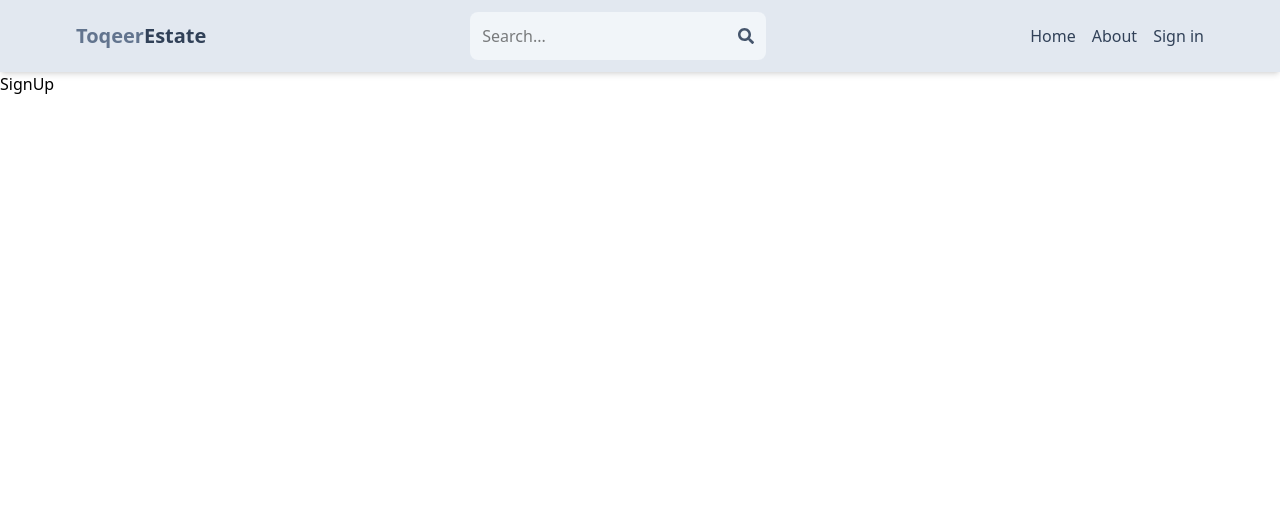
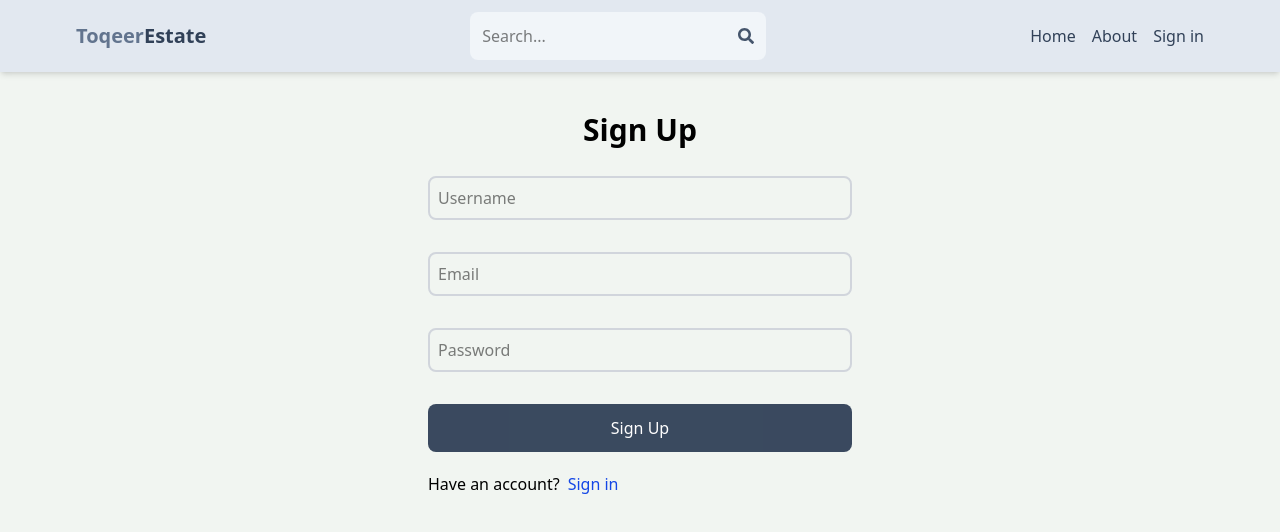
Before and after one commit to toqeer92ahmad-ali/estate, a React (Vite) app in the folder client/: page /sign-up in a window 1280 px wide. Shown: the top 532 px of the page. Built offline with nearby package versions, Linux system fonts and the light colour scheme.

Commit message:
complete sign up page

```diff
--- a/client/src/index.css
+++ b/client/src/index.css
@@ -1 +1,5 @@
 @import "tailwindcss";
+
+body{
+    background-color: rgb(241, 245, 241);
+}
--- a/client/src/pages/SignUp.jsx
+++ b/client/src/pages/SignUp.jsx
@@ -1,9 +1,22 @@
 import React from 'react'
+import { Link } from 'react-router-dom'
 
 export default function SignUp() {
   return (
-    <div>
-      SignUp
+    <div className= "p-3 max-w-md mx-auto">
+    <h1 className= "text-3xl text-center font-semibold my-7">Sign Up</h1>
+    <form className= "flex flex-col gap-4">
+      <input type= "text" placeholder="Username" className="border-2 border-gray-300 p-2 rounded-lg w-full mb-4"/>
+      <input type= "email" placeholder="Email" className="border-2 border-gray-300 p-2 rounded-lg w-full mb-4"/>
+      <input type= "password" placeholder="Password" className="border-2 border-gray-300 p-2 rounded-lg w-full mb-4"/>
+      <button type="submit" className="bg-slate-700 text-white p-3 hover: opacity-95 rounded-lg w-full">Sign Up</button>
+    </form>
+      <div className= "flex gap-2 mt-5">
+        <p>Have an account?</p>
+        <Link to={"/signin"} className="text-blue-500 hover:underline">
+          <span className= "text-blue-700">Sign in</span>
+        </Link>
+      </div>
     </div>
   )
 }
```
